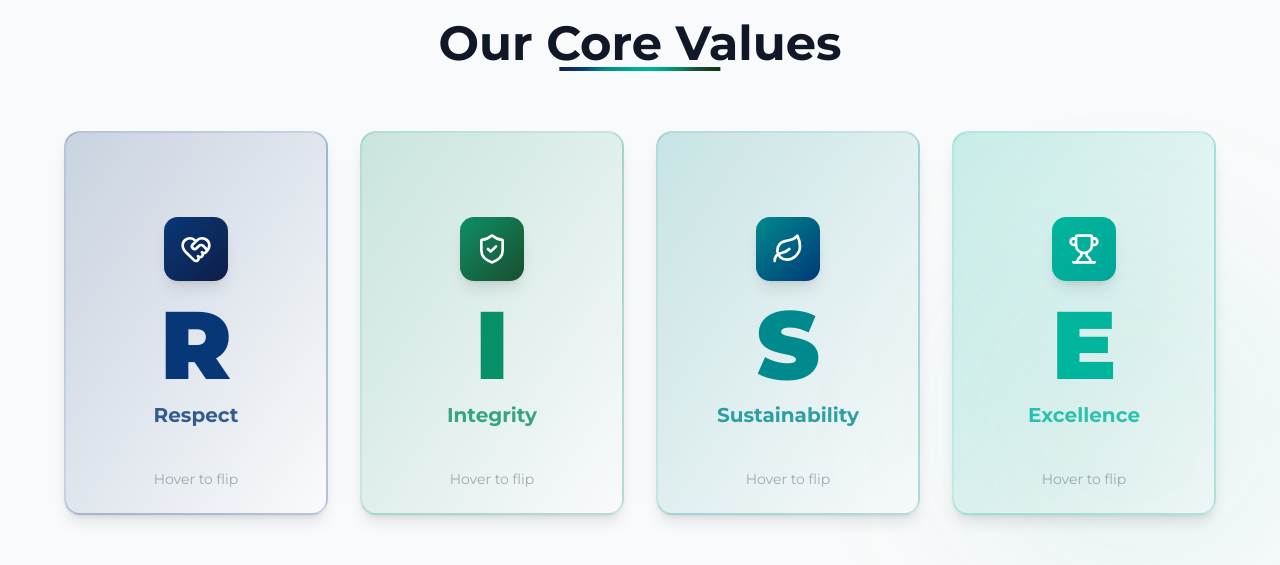
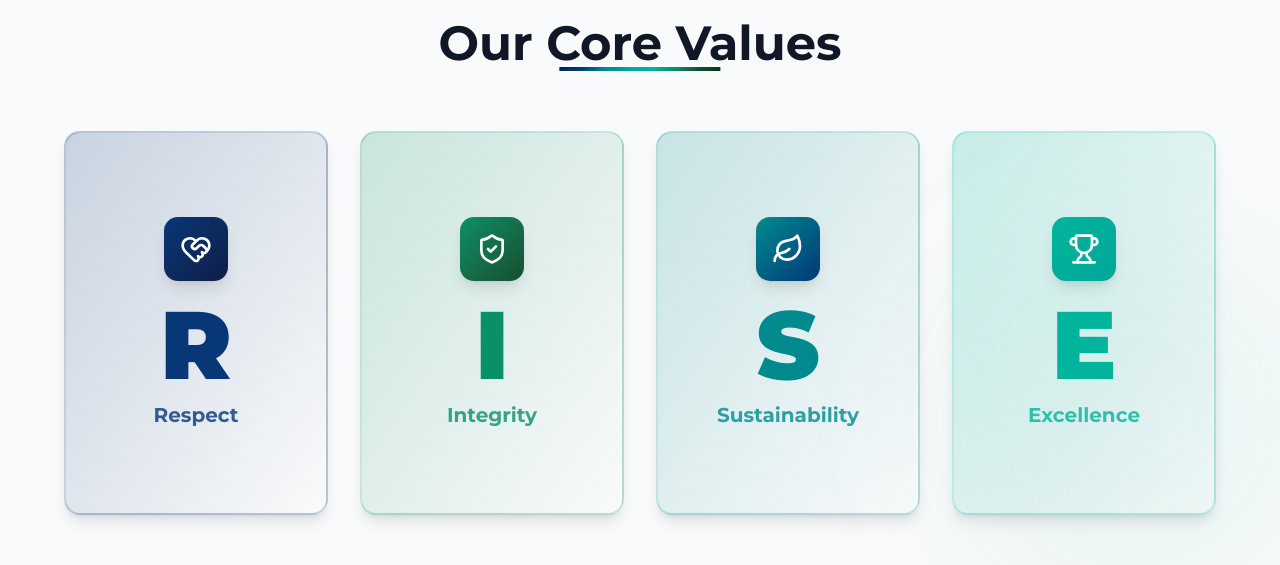
Before and after one commit to miidlaj/klimalogia-ui, a Next.js app: page /about-us in a window 1280 px wide. Shown: the part 2340-2905 px from the top of the page. Built offline with nearby package versions, Linux system fonts and the light colour scheme.

Commit message:
rise card transition to scale fade

```diff
--- a/src/app/about-us/page.tsx
+++ b/src/app/about-us/page.tsx
@@ -88,7 +88,7 @@ const coreValues = [
   },
 ];
 
-const RiseCard = ({
+const ScaleFadeCard = ({
   letter,
   icon: Icon,
   title,
@@ -112,51 +112,57 @@ const RiseCard = ({
       viewport={{ once: true }}
       transition={{ duration: 0.6, delay }}
       className="group relative h-96 cursor-pointer"
-      style={{ perspective: "1000px" }}
     >
-      <div className="relative h-full w-full transition-transform duration-700 transform-style-preserve-3d group-hover:rotate-y-180">
-        <div
-          className={`absolute inset-0 w-full h-full rounded-2xl border-2 ${theme.border} bg-gradient-to-br ${theme.gradient} overflow-hidden backface-hidden flex flex-col items-center justify-center shadow-lg hover:shadow-2xl ${theme.glow} transition-shadow duration-300`}
+      <motion.div
+        className={`relative h-full w-full rounded-2xl border-2 ${theme.border} bg-gradient-to-br ${theme.gradient} overflow-hidden shadow-lg transition-all duration-500`}
+        whileHover={{
+          scale: 1.03,
+          boxShadow: "0 25px 50px -12px rgba(0, 0, 0, 0.25)",
+        }}
+        transition={{ type: "spring", stiffness: 300, damping: 30 }}
+      >
+        {/* Main Content - fades out on hover */}
+        <motion.div
+          className="absolute inset-0 flex flex-col items-center justify-center p-6"
+          whileHover={{ opacity: 0, scale: 0.9 }}
+          transition={{ duration: 0.3 }}
         >
           <div
-            className={`w-16 h-16 rounded-xl bg-gradient-to-br ${theme.iconGradient} flex items-center justify-center mb-4 shadow-lg transform transition-transform duration-500 group-hover:scale-110`}
+            className={`w-16 h-16 rounded-xl bg-gradient-to-br ${theme.iconGradient} flex items-center justify-center mb-4 shadow-lg`}
           >
             <Icon className="w-8 h-8 text-white" />
           </div>
-          <div
-            className={`text-8xl font-black ${theme.text} mb-2 transform transition-transform duration-500`}
-          >
+          <div className={`text-8xl font-black ${theme.text} mb-2`}>
             {letter}
           </div>
           <div className={`text-xl font-semibold ${theme.text} opacity-80`}>
             {title}
           </div>
-          <div className="absolute bottom-6 left-1/2 transform -translate-x-1/2">
-            <div className="text-sm text-gray-500 opacity-60 animate-pulse">
-              Hover to flip
-            </div>
-          </div>
-        </div>
+        </motion.div>
 
-        <div
-          className={`absolute inset-0 w-full h-full rounded-2xl bg-gradient-to-br ${theme.iconGradient} p-6 text-white flex flex-col justify-center backface-hidden rotate-y-180 shadow-2xl opacity-95`}
+        {/* Description Content - scales in on hover */}
+        <motion.div
+          className={`absolute inset-0 flex items-center justify-center p-6 bg-gradient-to-br ${theme.iconGradient} text-white`}
+          initial={{ opacity: 0, scale: 1.1 }}
+          whileHover={{ opacity: 1, scale: 1 }}
+          transition={{ duration: 0.3 }}
         >
-          <div className="text-center mb-6">
+          <div className="text-center">
             <div className="w-12 h-12 mx-auto rounded-lg bg-white/20 backdrop-blur-sm flex items-center justify-center mb-4">
               <Icon className="w-6 h-6 text-white" />
             </div>
-            <h3 className="text-2xl font-bold mb-2">{title}</h3>
-          </div>
-          <p className="text-white/90 leading-relaxed text-center text-sm">
-            {description}
-          </p>
-          <div className="mt-6 text-center">
-            <div className="inline-flex items-center justify-center w-8 h-8 rounded-full bg-white/20 backdrop-blur-sm text-white font-bold text-lg">
-              {letter}
+            <h3 className="text-2xl font-bold mb-4">{title}</h3>
+            <p className="text-white/90 text-sm leading-relaxed text-center">
+              {description}
+            </p>
+            <div className="mt-6">
+              <div className="inline-flex items-center justify-center w-8 h-8 rounded-full bg-white/20 backdrop-blur-sm text-white font-bold text-lg">
+                {letter}
+              </div>
             </div>
           </div>
-        </div>
-      </div>
+        </motion.div>
+      </motion.div>
     </motion.div>
   );
 };
@@ -338,7 +344,11 @@ export default function AboutPage() {
             <SectionHeader>Our Core Values</SectionHeader>
             <div className="grid md:grid-cols-2 lg:grid-cols-4 gap-8 max-w-6xl mx-auto">
               {coreValues.map((value, index) => (
-                <RiseCard key={value.letter} {...value} delay={0.2 * index} />
+                <ScaleFadeCard
+                  key={value.letter}
+                  {...value}
+                  delay={0.2 * index}
+                />
               ))}
             </div>
           </div>
```
